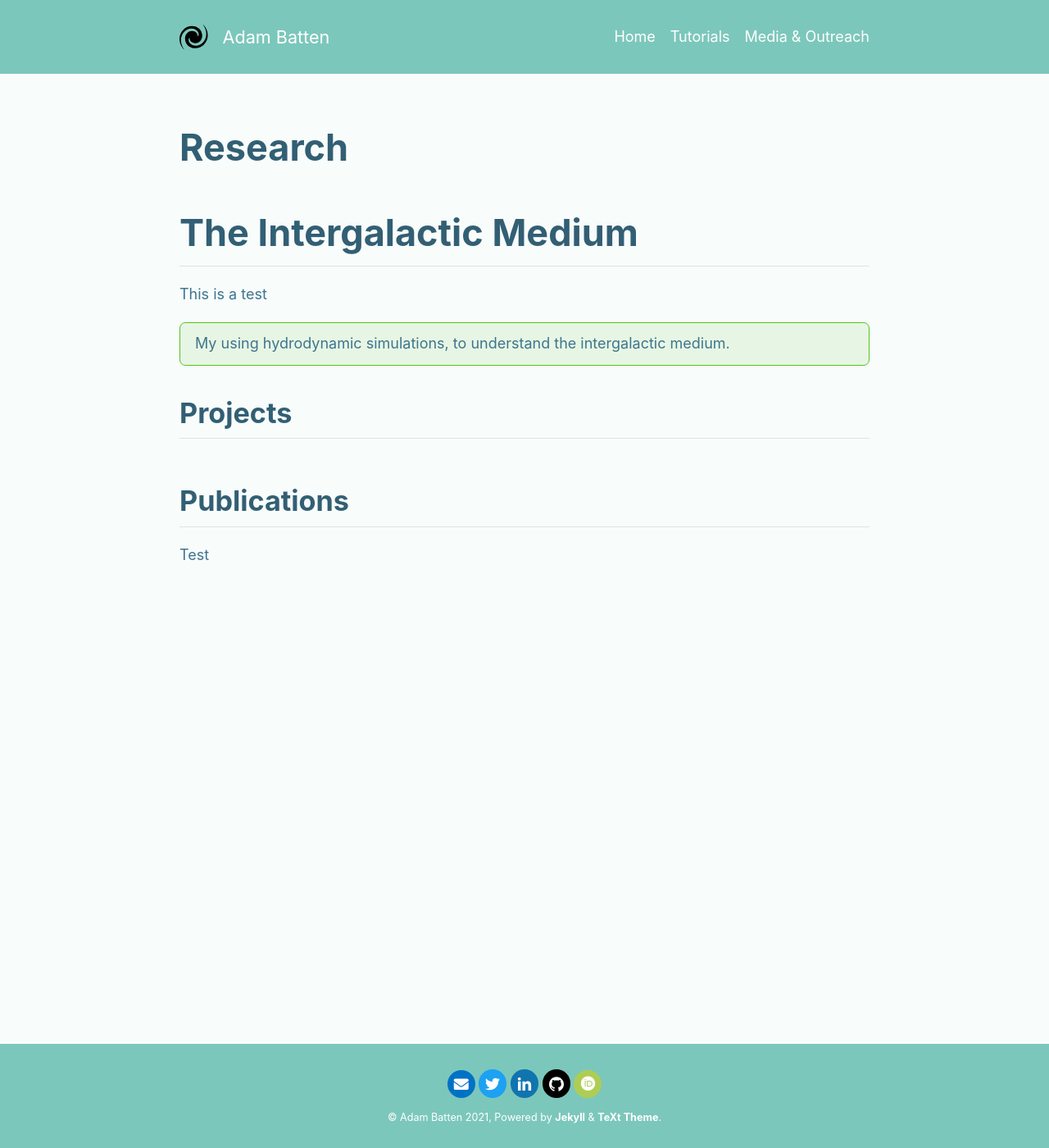
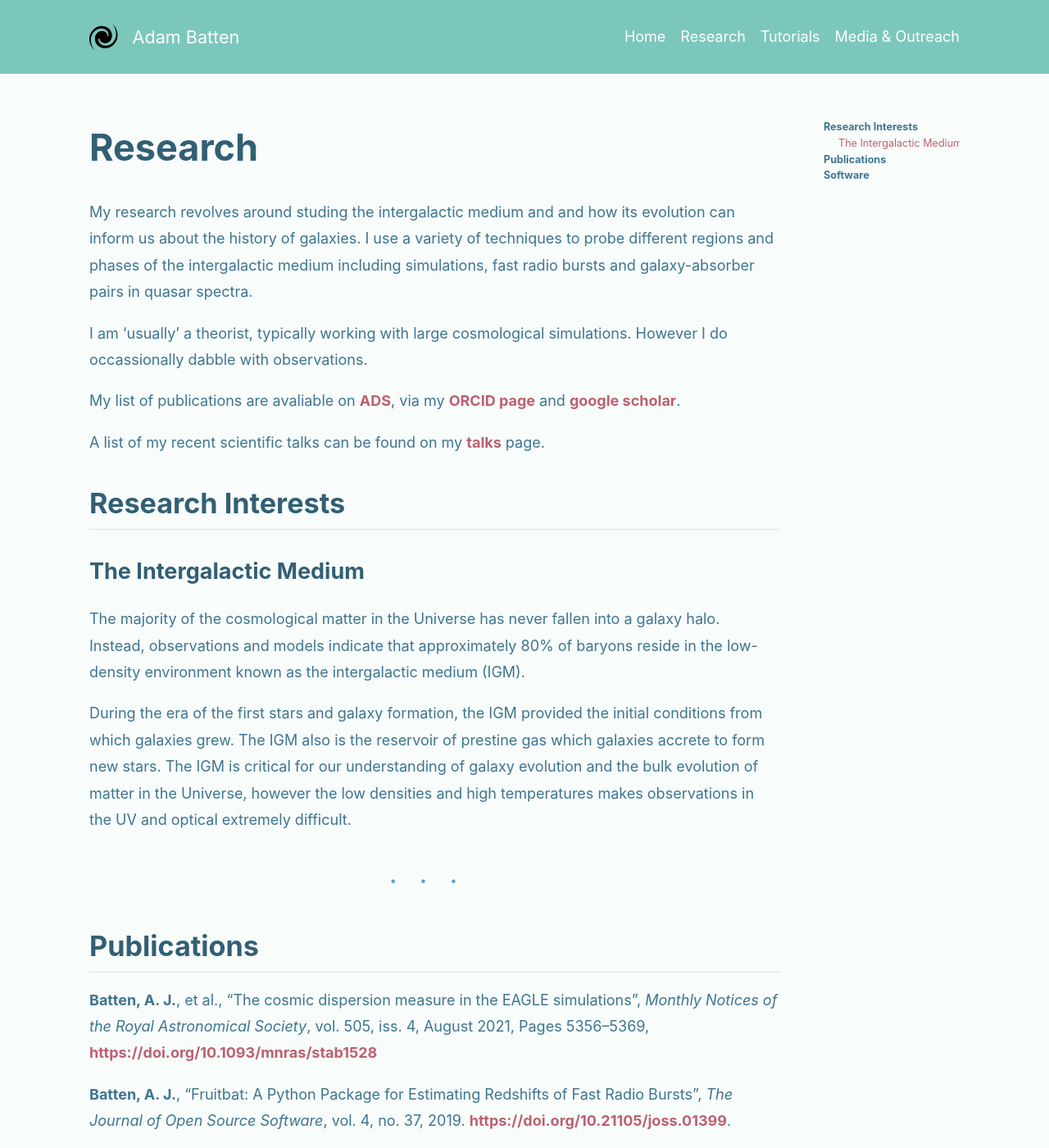
Before and after one commit to abatten/abatten.github.io, a Jekyll site: the page built from research.md, in a window 1280 px wide and 1400 px high. Shown: the whole window at 82% size. Built offline with Jekyll 4.4.1, drawn with Linux system fonts in a browser that asks for light colours; nearby versions of some CDN libraries; some of the changed text lies outside the part shown.

Commit message:
Added research and talks page

```diff
--- a/_config.yml
+++ b/_config.yml
@@ -180,7 +180,7 @@ search:
 google_analytics: UA-144100453-1
 
 analytics:
-  provider: google # false (default), "google", "custom"
+  provider: "google" # false (default), "google", "custom"
 
   ## Google Analytics
   google:
--- a/_data/navigation.yml
+++ b/_data/navigation.yml
@@ -30,10 +30,14 @@ header:
 #      fr-LU   : *FR
 #      # @end locale config
 #    url: /about.html
+  - titles:
+      en      : &EN Research
+    url: /research
 
   - titles:
       en      : &EN Tutorials
-    url: /tutorials.html
+    url: /tutorials
+
   - titles:
       en      : &EN Media & Outreach
-    url: /outreach.html
+    url: /outreach
--- a/research.md
+++ b/research.md
@@ -1,22 +1,48 @@
 ---
 layout: article
 title: Research
+aside:
+  toc: true
 
 ---
 
-# The Intergalactic Medium
+My research revolves around studing the intergalactic medium and and how its evolution can inform us about the history of galaxies. I use a variety of techniques to probe different regions and phases of the intergalactic medium including simulations, fast radio bursts and galaxy-absorber pairs in quasar spectra.
 
-This is a test
+I am 'usually' a theorist, typically working with large cosmological simulations. However I do occassionally dabble with observations.
 
-My using hydrodynamic simulations, to understand the intergalactic medium.
-{:.success}
+My list of publications are avaliable on <a href="https://ui.adsabs.harvard.edu/search/q=author%3A%22Batten%2C%20Adam%22%20orcid%3A%220000-0001-7599-6488%22&sort=date%20desc%2C%20bibcode%20desc&p_=0">ADS</a>, via my <a href="https://orcid.org/0000-0001-7599-6488">ORCID page</a> and <a href="https://scholar.google.com/citations?user=aRUJW5UAAAAJ&hl=en">google scholar</a>.
+
+A list of my recent scientific talks can be found on my [talks](/talks) page.
+
+## Research Interests
+
+### The Intergalactic Medium
+The majority of the cosmological matter in the Universe has never fallen into a galaxy halo. Instead, observations and models indicate that approximately 80% of baryons reside in the low-density environment known as the intergalactic medium (IGM).
+
+During the era of the first stars and galaxy formation, the IGM provided the initial conditions from which galaxies grew. The IGM also is the reservoir of prestine gas which galaxies accrete to form new stars. The IGM is critical for our understanding of galaxy evolution and the bulk evolution of matter in the Universe, however the low densities and high temperatures makes observations in the UV and optical extremely difficult.
 
 
-## Projects
-<div class="layout--articles">
-
-{%- include article-list.html articles=site.projects type='grid' -%}
-</div>
+---
 ## Publications
 
-Test
+**Batten, A. J.**, et al., "The cosmic dispersion measure in the EAGLE simulations", *Monthly Notices of the Royal Astronomical Society*, vol. 505, iss. 4, August 2021, Pages 5356–5369, <a href="https://doi.org/10.1093/mnras/stab1528">https://doi.org/10.1093/mnras/stab1528</a>
+
+**Batten, A. J.**, "Fruitbat: A Python Package for Estimating Redshifts of Fast Radio Bursts", *The Journal of Open Source Software*, vol. 4, no. 37, 2019.
+<a href="https://doi.org/10.21105/joss.01399">https://doi.org/10.21105/joss.01399</a>.
+
+---
+## Software
+<div class="item">
+  <div class="item__image">
+    <img class="image image--sm" src="/assets/images/fruitbat_badge1.png"/>
+  </div>
+  <div class="item__content">
+    <div class="item__header">
+      <h5>FRUITBAT</h5>
+    </div>
+    <div class="item__description">
+      <p>FRUITBAT is an open source fast radio burst (FRB) redshift estimation package written in Python.</p>
+      <a href="https://github.com/abatten/fruitbat">Repo on Github</a>
+    </div>
+  </div>
+</div>
```
Also changed, not shown: index.md (+1 -1 lines), talks.md (added, +36 -0 lines), 1 other file.
